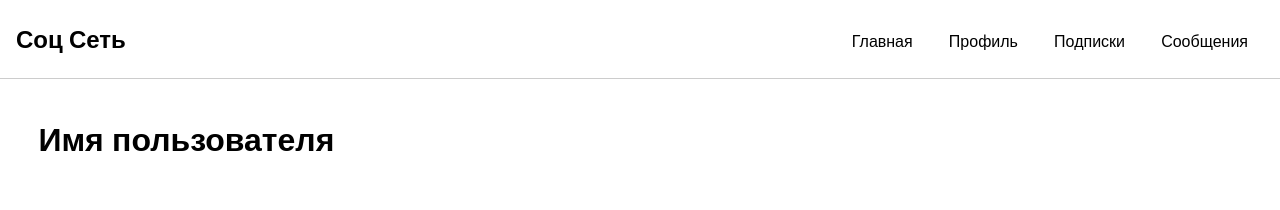
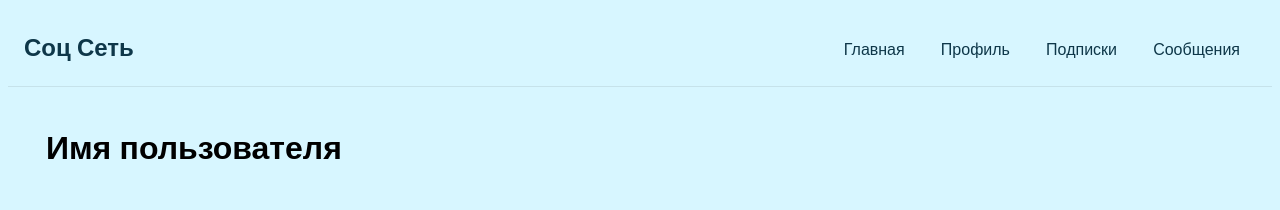
Before and after one commit to Sleeping-student/dpo_4_2, a plain HTML site: page profile.html in a window 1280 px wide. Shown: the top 210 px of the page. Drawn offline with nearby package versions, Linux system fonts and the light colour scheme.

Commit message:
изменение стилей профиля

```diff
--- a/profile_style.css
+++ b/profile_style.css
@@ -2,19 +2,20 @@
 /*основные элементы*/
 body {
   font-family: "Open Sans", sans-serif;
-  margin: 0;
+  margin: 1;
+  background-color: #d7f6ff;
 }
 
 a {
   text-decoration: none;
-  color: #000;
+  color: #0e3749;
 }
 a:hover {
-  color: rgb(179, 179, 179);
+  color: rgb(111, 210, 217);
 }
 /*шапка*/
 .site-header {
-    border-bottom: 1px solid #ccc;
+    border-bottom: 1px solid #c6e2ea;
     padding: 0.5em 1em;
     display: flex;
     justify-content: space-between;
```
